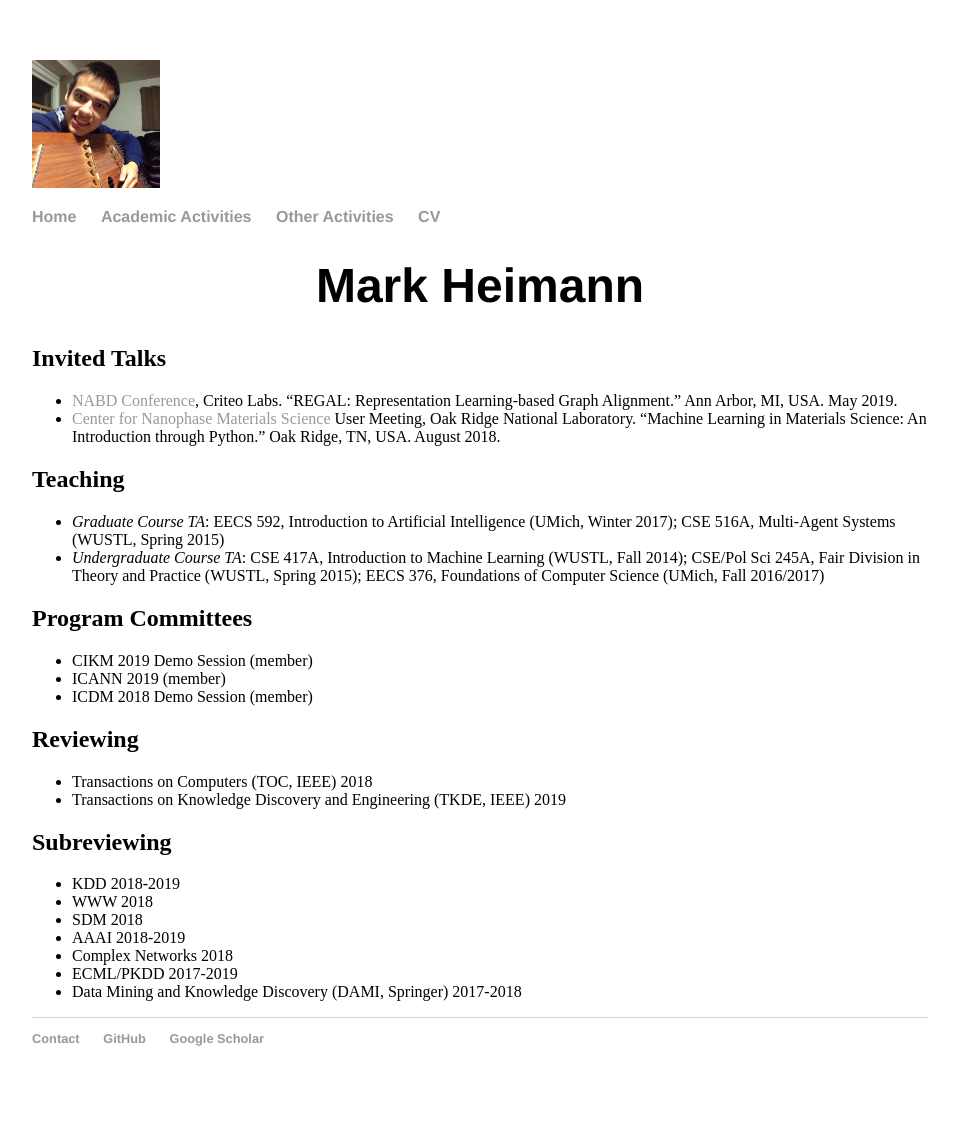
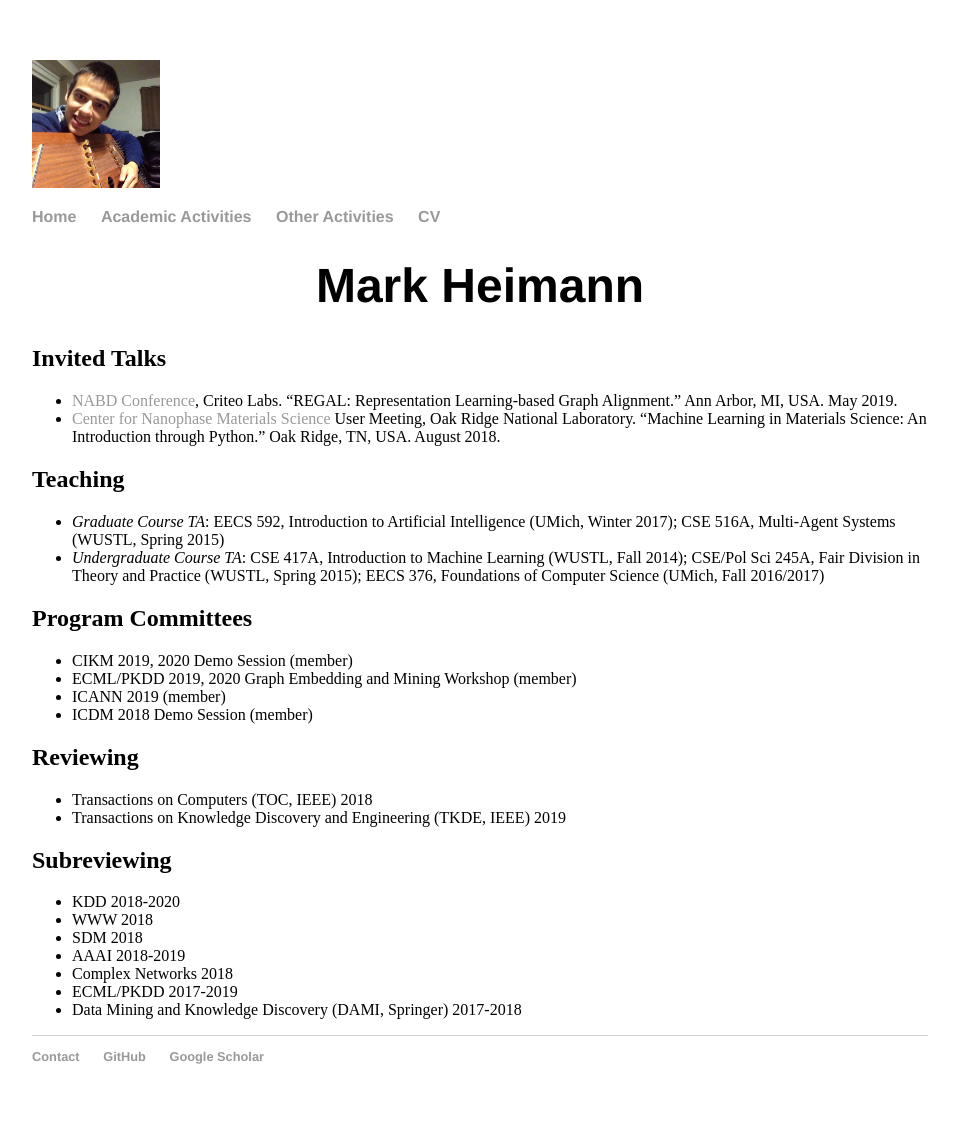
Before and after one commit to markheimann/markheimann.github.io, a Jekyll site: the page built from academic.html, in a window 1280 px wide. Shown: the whole page, without its empty margins (160-1119 px from the left). Built offline with Jekyll 4.4.1, drawn with Linux system fonts in a browser that asks for light colours.

Commit message:
update CONE-Align

```diff
--- a/academic.html
+++ b/academic.html
@@ -30,7 +30,8 @@
 
 <h2> Program Committees </h2>
 <ul>
-  <li> CIKM 2019 Demo Session (member)
+  <li> CIKM 2019, 2020 Demo Session (member)
+  <li> ECML/PKDD 2019, 2020 Graph Embedding and Mining Workshop (member)
   <li> ICANN 2019 (member)
 	<li> ICDM 2018 Demo Session (member)
 </ul>
@@ -43,7 +44,7 @@
 
 <h2>Subreviewing</h2>
 <ul>
-  <li> KDD 2018-2019
+  <li> KDD 2018-2020
   <li> WWW 2018
   <li> SDM 2018
   <li> AAAI 2018-2019
--- a/index.html
+++ b/index.html
@@ -51,6 +51,7 @@
 <h2>Publications</h2>
 <div class="blurb">
 <ul>
+	<li> Xiyuan Chen, <b>Mark Heimann</b>, Fatemeh Vahedian, and Danai Koutra.  <a href="https://arxiv.org/pdf/2005.04725.pdf">Consistent Network Alignment via Proximity-Preserving Node Embedding.</a>. ArXiv preprint, 2020.  [<a href="https://markheimann.github.io">code</a>]
   <li> <b>Mark Heimann</b>, Tara Safavi, and Danai Koutra.  <a href="papers/19ICDM_RGM.pdf">Distribution of Node Embeddings as Multiresolution Features for Graphs</a>. IEEE International Conference on Data Mining (ICDM), 2019. <em>Best Student Paper</em>  [<a href="https://github.com/GemsLab/RGM">code</a>]
 	<li> Di Jin, <b>Mark Heimann</b>, Ryan Rossi, and Danai Koutra.  <a href="papers/19PKDD_node2bits.pdf">node2bits: Compact Time- and Attribute-aware
 Node Representations for User Stitching</a>. European Conference on Principles and Practice of Knowledge Discovery in Databases (PKDD), 2019. [<a href="https://github.com/GemsLab/node2bits">code</a>]
```
Also changed, not shown: other.html (+7 -2 lines), assets/fun_figs/dulcimer-um.jpg (added), assets/fun_figs/lift-dl.PNG (added), assets/fun_figs/lift-sq.PNG (added), 4 other files.
